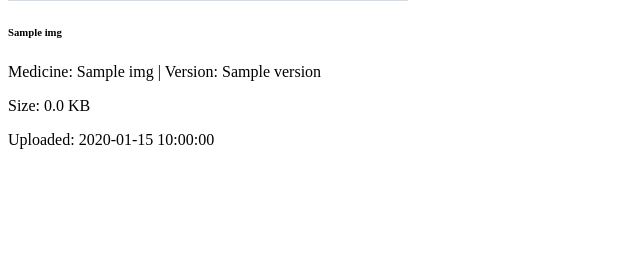
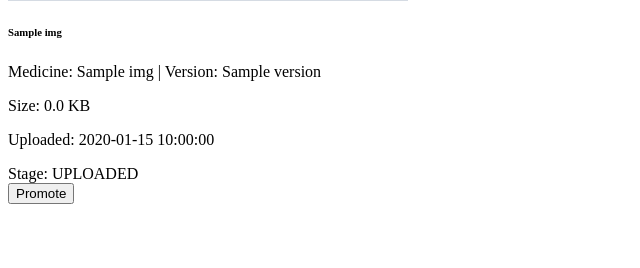
Before and after one commit to bereczkitamas/medicine-photo-ai-python-demo, a FastAPI app: template templates/_gallery.html in a window 1280 px wide. Shown: the part 307-575 px from the top of the page, without its empty margins (0-640 px from the left). Run offline with FastAPI, Linux system fonts and the light colour scheme; the template is opened without the code that fills it: most values are stand-ins (such as "Sample title", 1, 10 or a date in 2020); grey boxes marked "Sample" are stand-in pictures.

Commit message:
feat: stage for images

```diff
--- a/templates/_gallery.html
+++ b/templates/_gallery.html
@@ -10,7 +10,28 @@
             <h6 class="font-medium truncate" title="{{ img.original_name }}">{{ img.original_name }}</h6>
             <p class="text-xs text-gray-500 mb-0">Medicine: {{ img.medicine_name or 'n/a' }} | Version: {{ img.version or 1 }}</p>
             <p class="text-xs text-gray-500 mb-0">Size: {{ (img.size / 1024)|round(1) }} KB</p>
-            <p class="text-xs text-gray-500">Uploaded: {{ img.uploaded_at }}</p>
+            <p class="text-xs text-gray-500 mb-2">Uploaded: {{ img.uploaded_at }}</p>
+            <div class="flex items-center justify-between">
+              <span class="text-xs">
+                Stage:
+                {% set stage = (img.stage or 'UPLOADED') %}
+                {% if stage == 'ARCHIVED' %}
+                  <span class="px-2 py-0.5 rounded text-white bg-gray-600 text-[11px]">ARCHIVED</span>
+                {% elif stage == 'PROCESSED' %}
+                  <span class="px-2 py-0.5 rounded text-white bg-amber-600 text-[11px]">PROCESSED</span>
+                {% else %}
+                  <span class="px-2 py-0.5 rounded text-white bg-blue-600 text-[11px]">UPLOADED</span>
+                {% endif %}
+              </span>
+              <form hx-post="/images/{{ img.id }}/promote" hx-target="#gallery" hx-swap="innerHTML">
+                {% set is_archived = (stage == 'ARCHIVED') %}
+                <button type="submit"
+                        class="px-2 py-1 rounded text-white text-xs {{ 'bg-gray-400 cursor-not-allowed' if is_archived else 'bg-green-600 hover:bg-green-700' }}"
+                        {% if is_archived %}disabled{% endif %}>
+                  Promote
+                </button>
+              </form>
+            </div>
           </div>
         </div>
       </div>
```
Also changed, not shown: app/models/image_entry.py (+14 -0 lines), app/routes/web.py (+10 -0 lines), app/services/image_service.py (+33 -3 lines).
